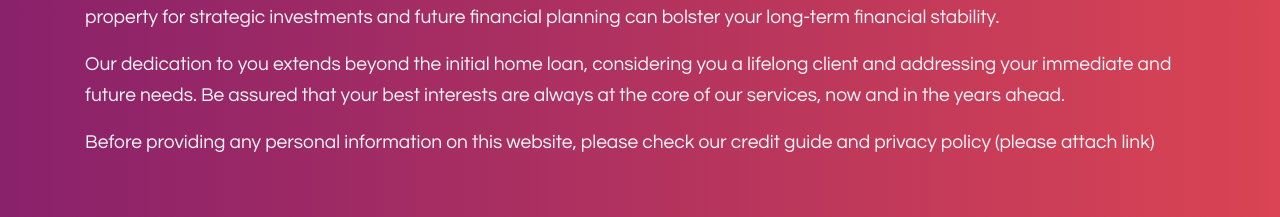
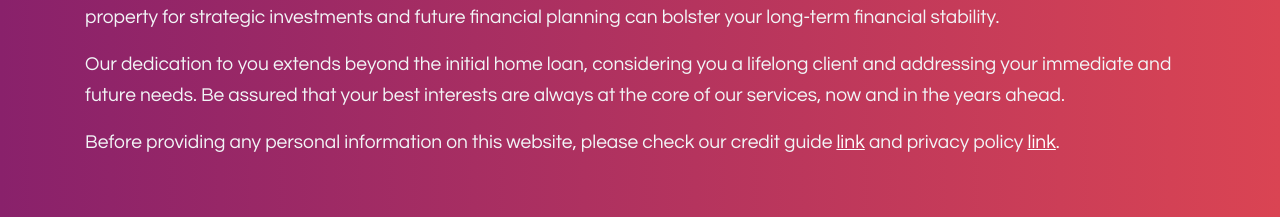
Before and after one commit to manutdmohit/eco-finance, a Next.js app: page / in a window 1280 px wide. Shown: the part 3040-3257 px from the top of the page. Built offline with nearby package versions, Linux system fonts and the light colour scheme.

Commit message:
Add credit guide and privacy policy links

```diff
--- a/app/components/WhyChooseUs/WhyChooseUs.tsx
+++ b/app/components/WhyChooseUs/WhyChooseUs.tsx
@@ -118,8 +118,15 @@ const WhyChooseUsSection: React.FC = () => {
               </p>
               <p>
                 Before providing any personal information on this website,
-                please check our credit guide and privacy policy (please attach
-                link)
+                please check our credit guide{' '}
+                <a href="/credit-guide" className="text-white">
+                  link
+                </a>{' '}
+                and privacy policy{' '}
+                <a href="/privacy-policy" className="text-white">
+                  link
+                </a>
+                .
               </p>
             </div>
           </Col>
```
